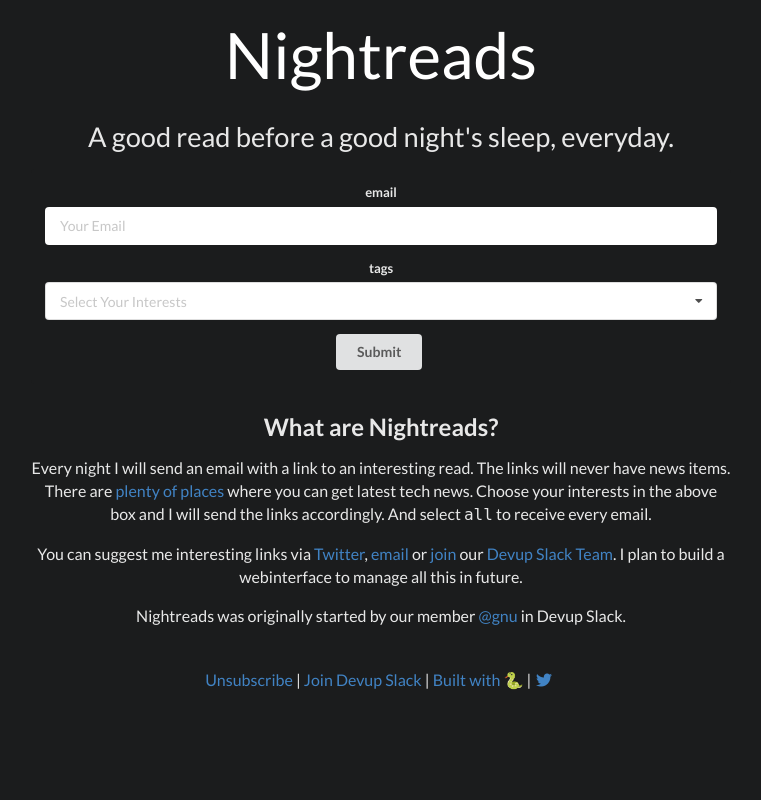
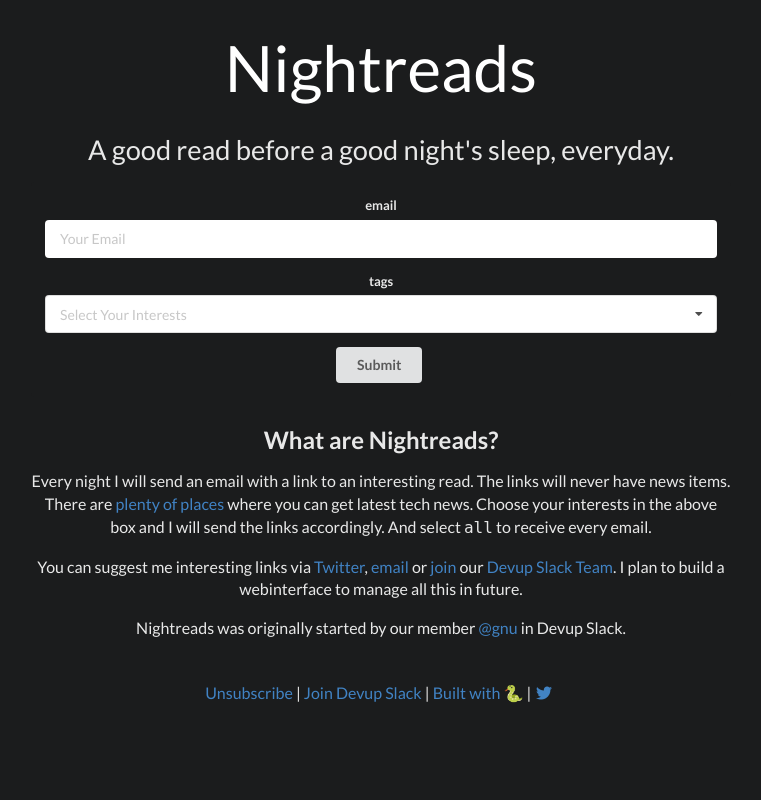
Before and after one commit to avinassh/nightreads, a Django app: page / in a window 1280 px wide. Shown: the whole page, without its empty margins (259-1020 px from the left). Run offline with Django 3.2, Linux system fonts and the light colour scheme; data that the repository does not hold is empty; parts of the project's set-up code (start-up, migrations or seed data) failed here and were passed over; some libraries are stand-ins or nearby versions.

Commit message:
Fix CSS for the masthead (thanks hiemanshu saar)

```diff
--- a/nightreads/templates/base.html
+++ b/nightreads/templates/base.html
@@ -16,8 +16,8 @@
       min-height: 100vh;
       flex-direction: column;
     }
-    .masthead {
-      margin-top: -5% !important;
+    .masthead .ui.text.container {
+      margin-top: -4%;
     }
     .masthead.segment {
       padding: 1em 0em;
```
